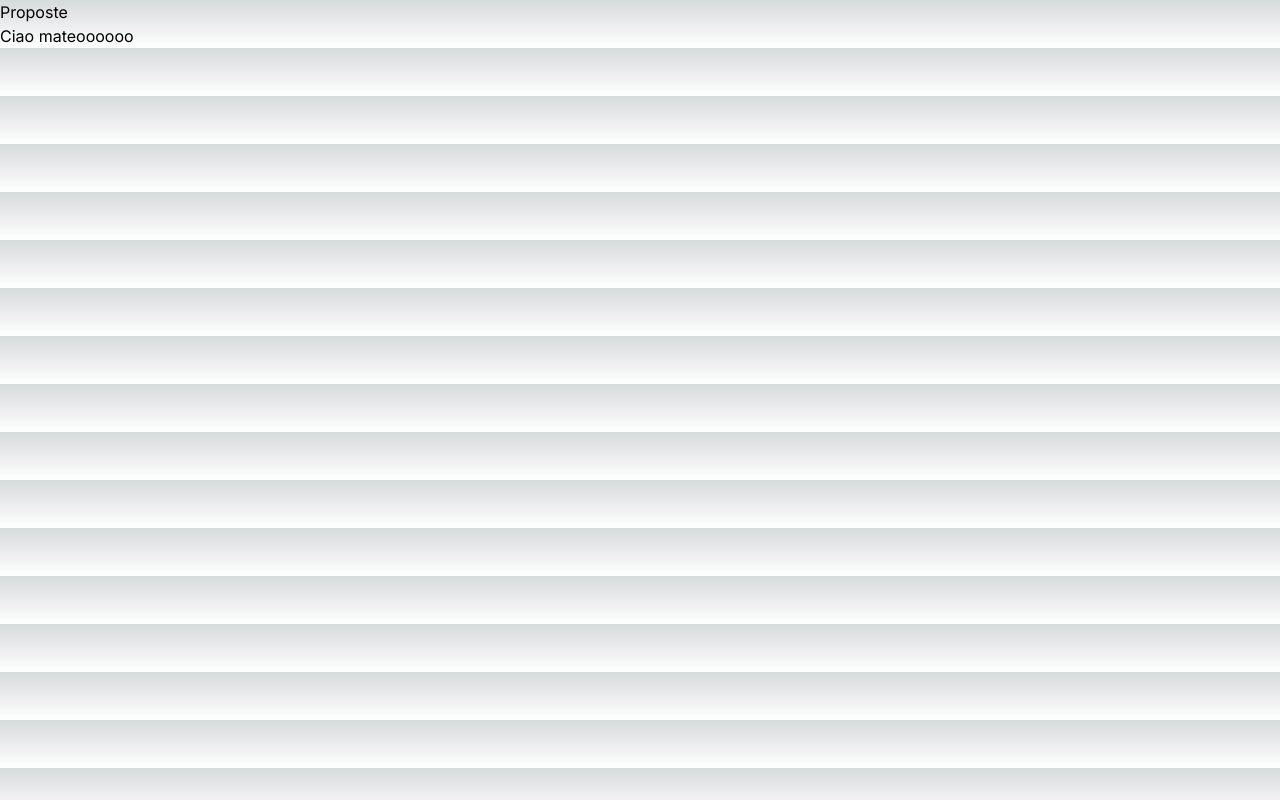
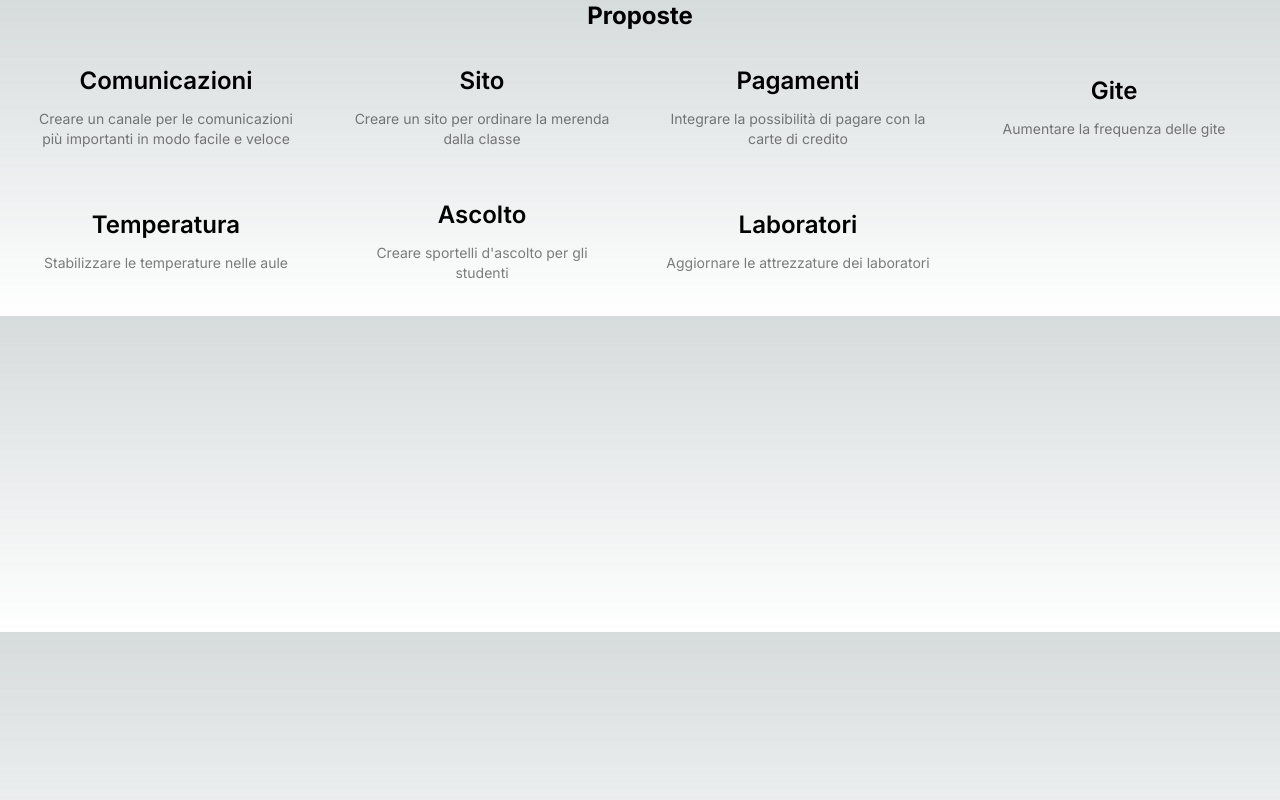
Before and after one commit to KovD3v/Alpha, a Next.js app: page /proposte in a window 1280 px wide. Built offline with nearby package versions, Linux system fonts and the light colour scheme.

Commit message:
Bozze pagina proposte

```diff
--- a/src/app/proposte/page.js
+++ b/src/app/proposte/page.js
@@ -1,8 +1,46 @@
-export default function Proposte(){
-    return(
-        <div>
-            <h1>Proposte</h1>
-            Ciao mateoooooo
-        </div>
-    )
+import Proposta from "@/components/proposta";
+
+export default function Proposte() {
+	return (
+		<div>
+			<h1 className="text-center text-2xl font-bold">Proposte</h1>
+			<div className="grid grid-cols-1 md:grid-cols-4 gap-4 p-4 justify-center w-full text-center place-items-center">
+            <Proposta
+					titolo="Comunicazioni"
+					descrizione="Creare un canale per le comunicazioni più importanti in modo facile e veloce"
+					link=""
+				/>
+				<Proposta
+					titolo="Sito"
+					descrizione="Creare un sito per ordinare la merenda dalla classe"
+					link=""
+				/>
+				<Proposta
+					titolo="Pagamenti"
+					descrizione="Integrare la possibilità di pagare con la carte di credito"
+					link=""
+				/>
+				<Proposta
+					titolo="Gite"
+					descrizione="Aumentare la frequenza delle gite"
+					link=""
+				/>
+				<Proposta
+					titolo="Temperatura"
+					descrizione="Stabilizzare le temperature nelle aule"
+					link=""
+				/>
+				<Proposta
+					titolo="Ascolto"
+					descrizione="Creare sportelli d'ascolto per gli studenti"
+					link=""
+				/>
+				<Proposta
+					titolo="Laboratori"
+					descrizione="Aggiornare le attrezzature dei laboratori"
+					link=""
+				/>
+			</div>
+		</div>
+	);
 }
--- /dev/null
+++ b/src/components/proposta.js
@@ -0,0 +1,14 @@
+export default function Proposta({ titolo, descrizione, link }) {
+	return (
+		<a
+			className="rounded-lg border border-transparent px-4 py-4 transition-colors hover:border-gray-300 hover:bg-gray-100 hover:dark:border-neutral-700 hover:dark:bg-neutral-800/30"
+			href={link}
+			target="_blank"
+			rel="noopener noreferrer">
+			<h2 className={`mb-3 text-2xl font-semibold`}>{titolo}{" "}</h2>
+			<div className={`m-0 max-w-[30ch] text-sm opacity-50 self-center`}>
+				{descrizione}
+			</div>
+		</a>
+	);
+}
```
